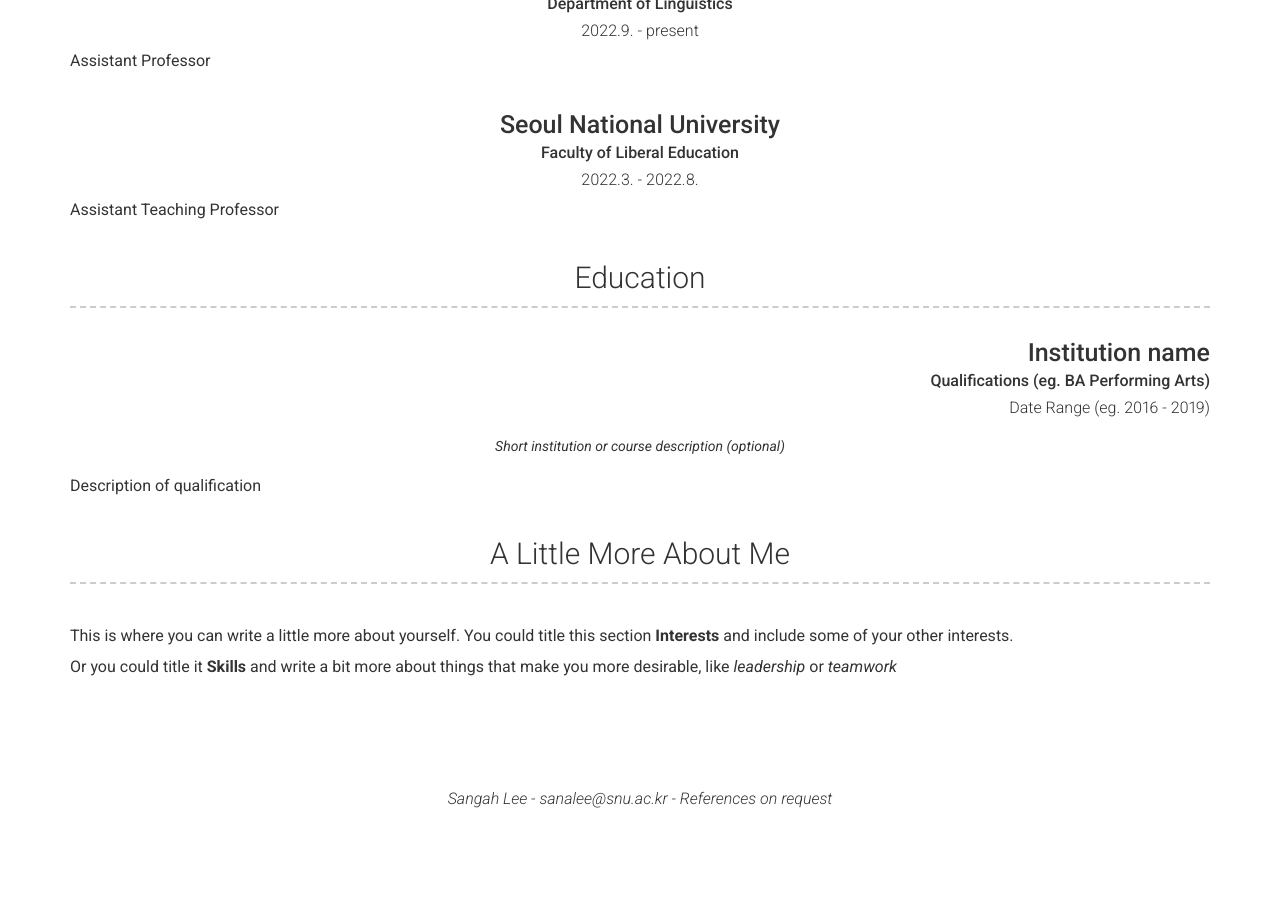
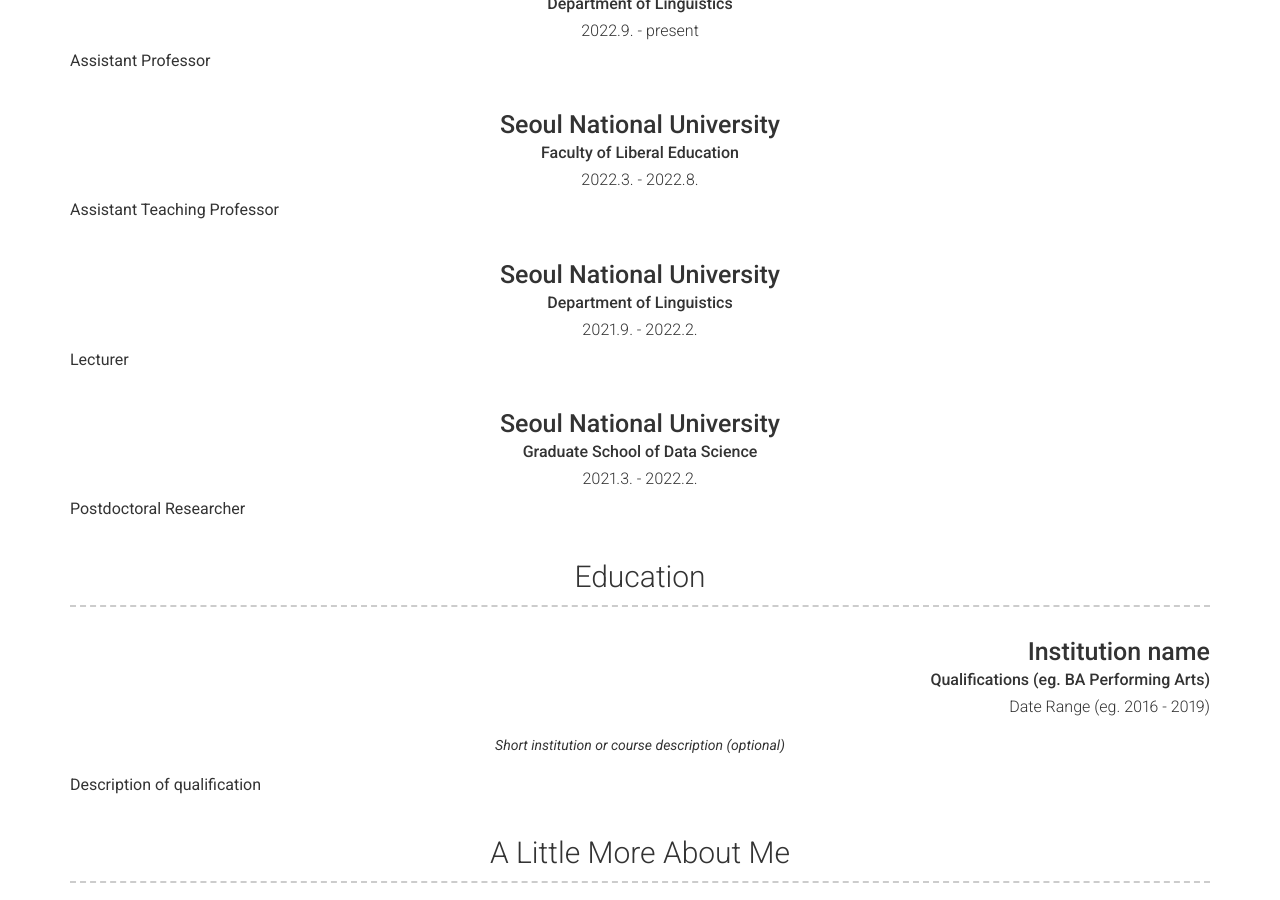
Before and after one commit to sanajlee/sanajlee.github.io, a Jekyll site: the page built from index.md, in a window 1280 px wide and 900 px high, scrolled down 646 px. Built offline with Jekyll 4.4.1, drawn with Linux system fonts in a browser that asks for light colours; nearby versions of some CDN libraries; before the commit the page ends 1464 px from its top, so only the background shows below that.

Commit message:
2023.03.13.

```diff
--- a/_config.yml
+++ b/_config.yml
@@ -75,7 +75,18 @@
         caption: 2022.3. - 2022.8.
         description: | # this will include new lines to allow paragraphs
           Assistant Teaching Professor
-
+      - layout: top-middle
+        title: Seoul National University
+        sub_title: Department of Linguistics
+        caption: 2021.9. - 2022.2.
+        description: | # this will include new lines to allow paragraphs
+          Lecturer
+      - layout: top-middle
+        title: Seoul National University
+        sub_title: Graduate School of Data Science
+        caption: 2021.3. - 2022.2.
+        description: | # this will include new lines to allow paragraphs
+          Postdoctoral Researcher
 
   - title: Education
     layout: list
```
